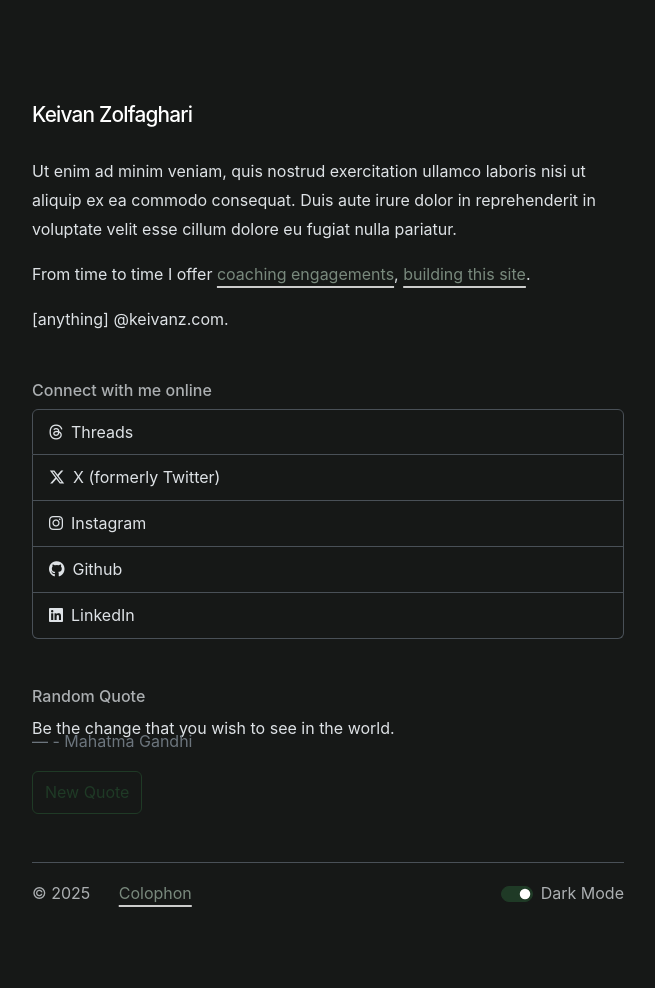
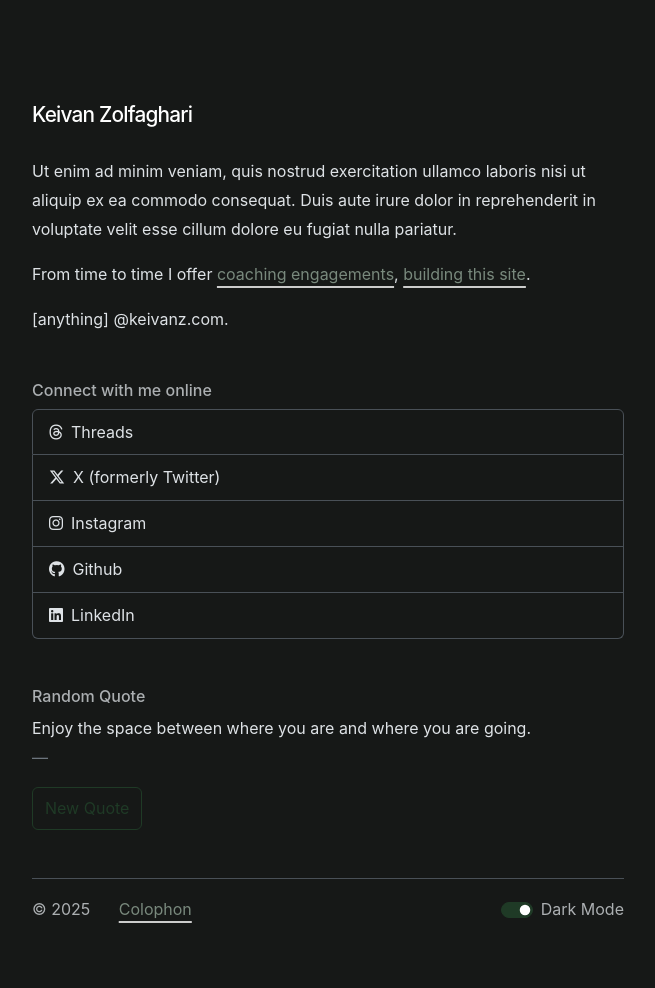
Before and after one commit to keivanz/keivanz.github.io, a Jekyll site: the page built from index.md, in a window 1280 px wide. Shown: the whole page, without its empty margins (312-967 px from the left). Built offline with Jekyll 4.4.1, drawn with Linux system fonts in a browser that asks for light colours; nearby versions of some CDN libraries; some web fonts are replaced.

Commit message:
adding new quote and spacing

```diff
--- a/_data/quotes.yml
+++ b/_data/quotes.yml
@@ -1,6 +1,5 @@
 - quote: "The only way to do great work is to love what you do."
   author: "Steve Jobs"
-- quote: "Be the change that you wish to see in the world."
-  author: "Mahatma Gandhi"
+- quote: "Enjoy the space between where you are and where you are going."
 - quote: "You do not rise to the level of your goals. You fall to the level of your systems."
   author: "James Clear"
--- a/_includes/homepage.html
+++ b/_includes/homepage.html
@@ -26,7 +26,7 @@
 
 <div id="quote-container">
   <h6 id="quote-title" class="text-body-secondary mt-5" style="display: none;">Random Quote</h2>
-  <p id="quote" class="mb-0 blockquote"></p>
+  <p id="quote" class="blockquote"></p>
   <p id="author" class="blockquote-footer"></p>
 
   <button type="button" id="quote-button" style="display: none;" class="btn btn-outline-primary" onclick="displayRandomQuote()">New Quote</button>
@@ -48,7 +48,7 @@
 
       document.getElementById("quote").textContent = randomQuote.quote;
       if (randomQuote.author) {
-          document.getElementById("author").textContent = "- " + randomQuote.author;
+          document.getElementById("author").textContent = randomQuote.author;
       } else {
           document.getElementById("author").textContent = "";
       }
```
